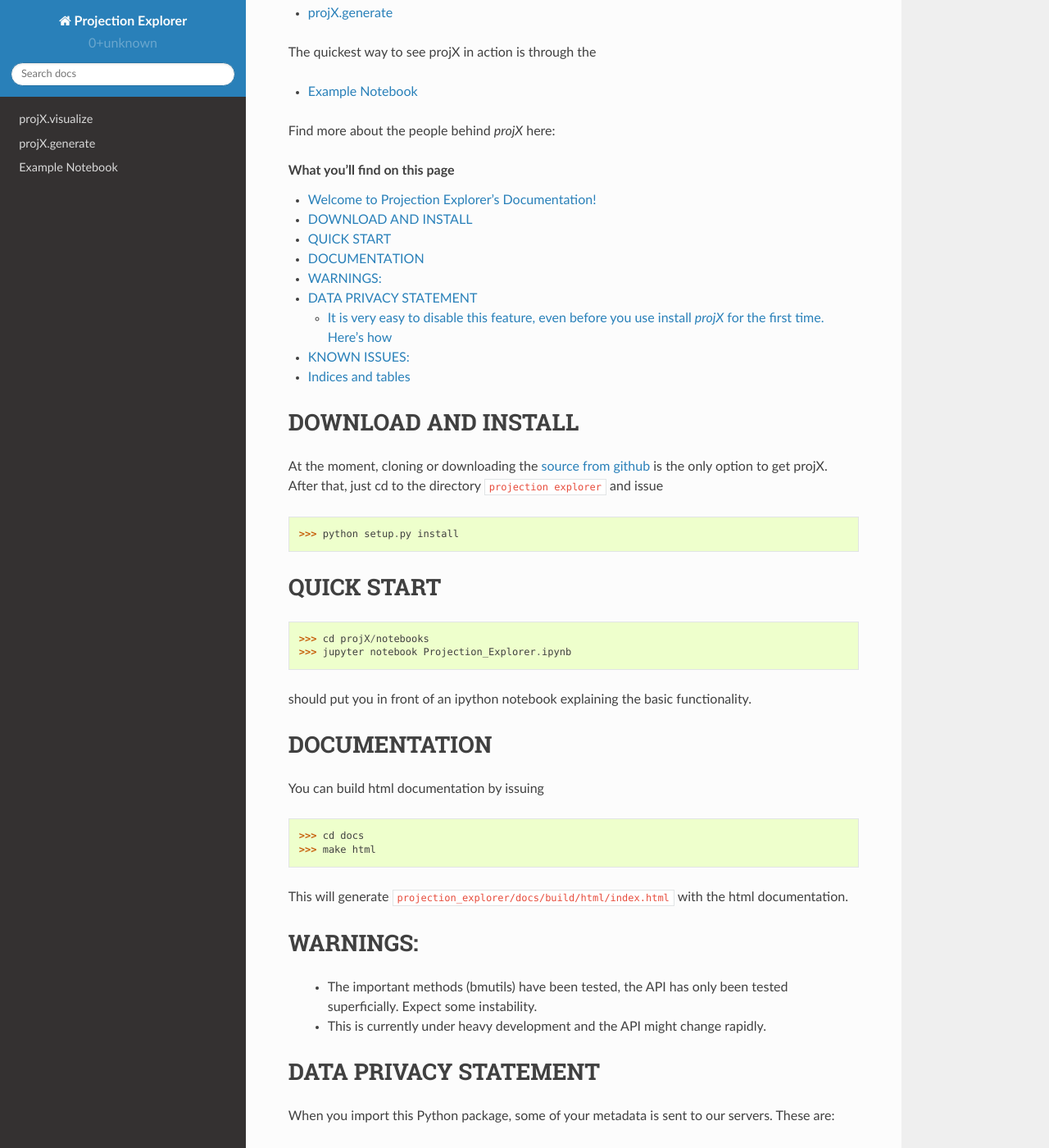
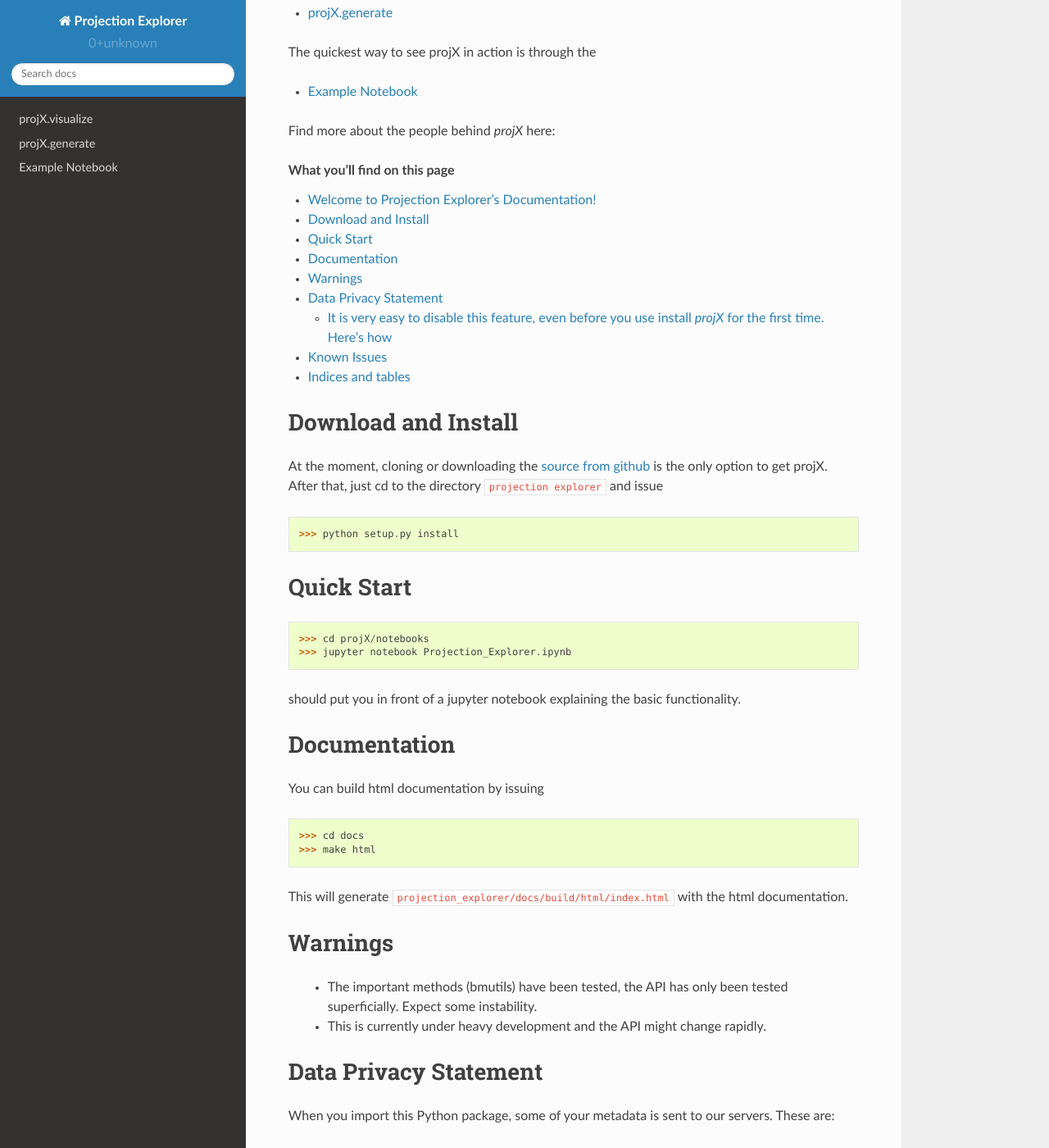
Before and after one commit to markovmodel/molPX, a Sphinx documentation site: the page built from doc/source/index.rst, in a window 1280 px wide and 1400 px high, scrolled down 814 px. Shown: the whole window at 82% size. Built offline with Sphinx 7.4.7 and the Read the Docs theme 2.0.0, drawn with Linux system fonts in a browser that asks for light colours; pages that are not in the unit, such as notebooks, are missing from menus; some of the changed text lies outside the part shown.

Commit message:
[doc] ipython/jupyter naming

```diff
--- a/doc/source/index.rst
+++ b/doc/source/index.rst
@@ -6,7 +6,7 @@
 Welcome to Projection Explorer's Documentation!
 ===============================================
 Projection Explorer (projX) is a python module that provides **interactive visualization of projected coordinates
-of molecular dynamics (MD) trajectories** inside an ipython notebook.
+of molecular dynamics (MD) trajectories** inside a jupyter notebook.
 
 Projection Explorer uses the incredibly useful  `nglview IPython/Jupyter widget <https://github.com/arose/nglview>`_.
 Other libraries heavily used are  `mdtraj <http://mdtraj.org/>`_ and `PyEMMA <http://www.emma-project.org/latest/>`_, a library into which projX will utimately be merged into.
@@ -47,15 +47,15 @@
 
     >>> python setup.py install
 
-QUICK START
+Quick Start
 =============
 
     >>> cd projX/notebooks
     >>> jupyter notebook Projection_Explorer.ipynb
 
-should put you in front of an ipython notebook explaining the basic functionality.
+should put you in front of a jupyter notebook explaining the basic functionality.
 
-DOCUMENTATION
+Documentation
 ==============
 You can build html documentation by issuing
 
@@ -89,7 +89,7 @@
  1. Create a hidden folder `.projX` in your home folder
  2. Create a file `projX_conf.py` inside of `.projX` with the following line:
     `report_status = False`
- 3. Restart your ipython sessions
+ 3. Restart your ipython/jupyter sessions
 
 Hints:
 
@@ -104,7 +104,7 @@
         >>> os.path.expanduser('~/.projX')
 
 
-KNOWN ISSUES:
+Known Issues
 =============
  * The installation of nglview might give a ``SandboxViolation`` error. Until this is fixed, the recommended install is
    to externally issue
```
Also changed, not shown: other parts of doc/source/index.rst (+4 -4 lines), README.md (+6 -6 lines).
